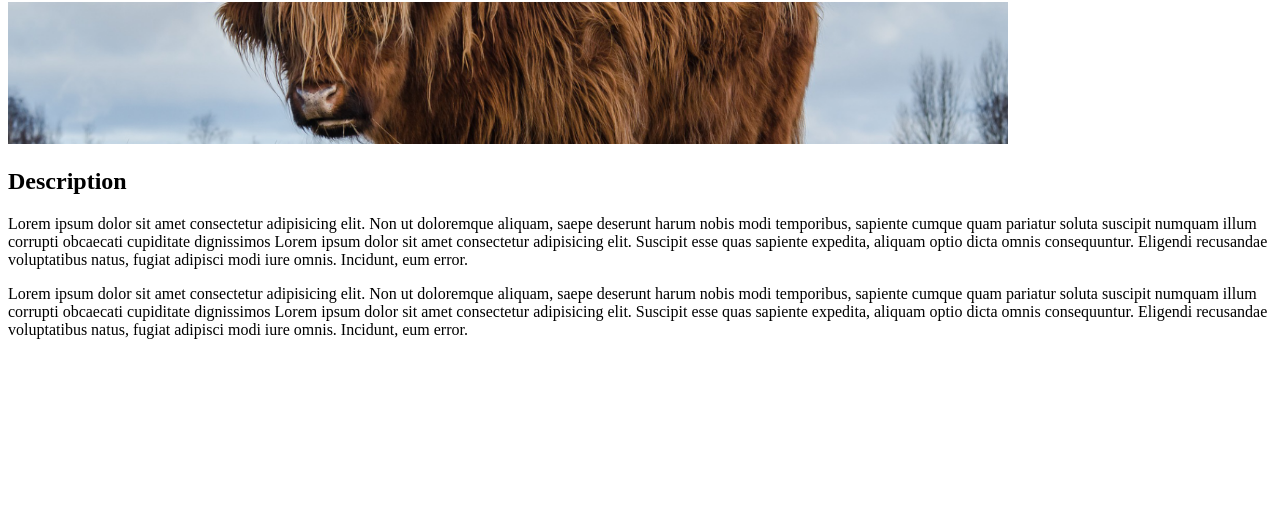
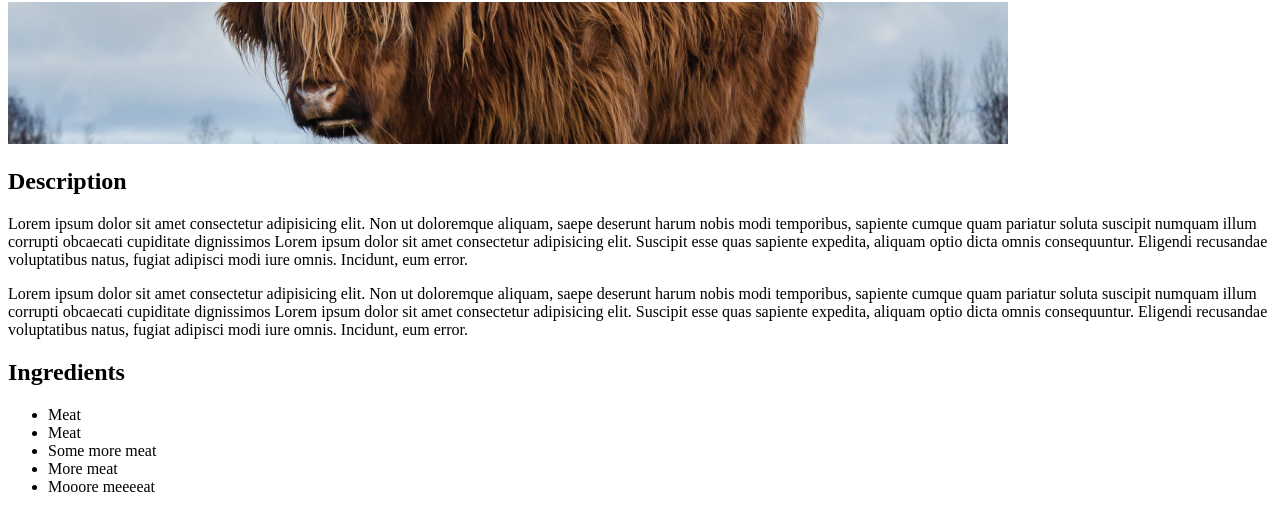
Before and after one commit to NduvhoEdward-OdinProjects/Recipes, a plain HTML site: page recipes/kingsLunchBox.html in a window 1280 px wide. Shown: the part 78-608 px from the top of the page. Drawn offline with Linux system fonts and the light colour scheme.

Commit message:
Add afternoon meal recipe ingredients

```diff
--- a/recipes/kingsLunchBox.html
+++ b/recipes/kingsLunchBox.html
@@ -28,5 +28,16 @@
         fugiat adipisci modi iure omnis. Incidunt, eum error.
     </p>
 
+
+    <h2>Ingredients</h2>
+    <ul>
+        <li>Meat</li>
+        <li>Meat</li>
+        <li>Some more meat</li>
+        <li>More meat</li>
+        <li>Mooore meeeeat</li>
+    </ul>
+
+
 </body>
 </html>
```
